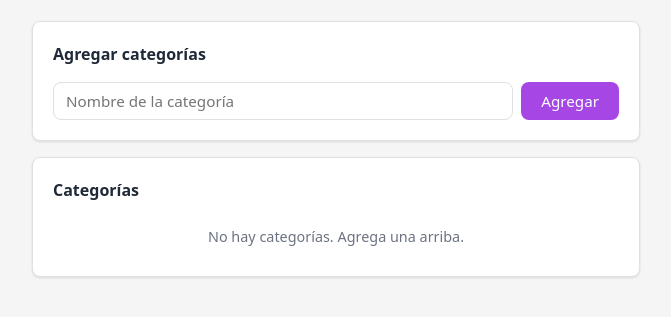
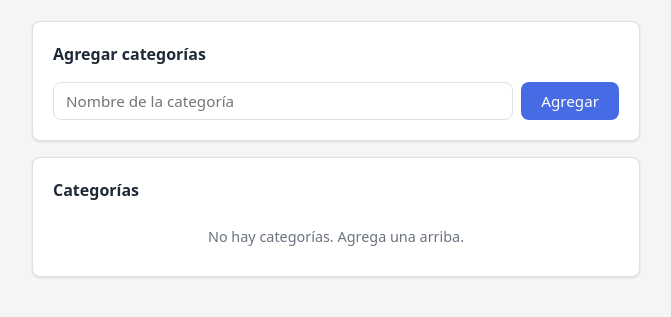
Before and after one commit to marcosrivasr/my-expenses, a website built with Vite: page index.html in a window 1280 px wide. Shown: the part 121-438 px from the top of the page, without its empty margins (304-975 px from the left). Built offline with nearby package versions, Linux system fonts and the light colour scheme.

Commit message:
Update primary color to improve visual consistency

```diff
--- a/src/style.css
+++ b/src/style.css
@@ -3,7 +3,7 @@
   --color-bg: #f5f5f5;
   --color-surface: #ffffff;
   --color-border: #e0e0e0;
-  --color-primary: #a546e5;
+  --color-primary: #466be5;
   --color-primary-hover: #4338ca;
   --color-danger: #dc2626;
   --color-danger-hover: #b91c1c;
```
